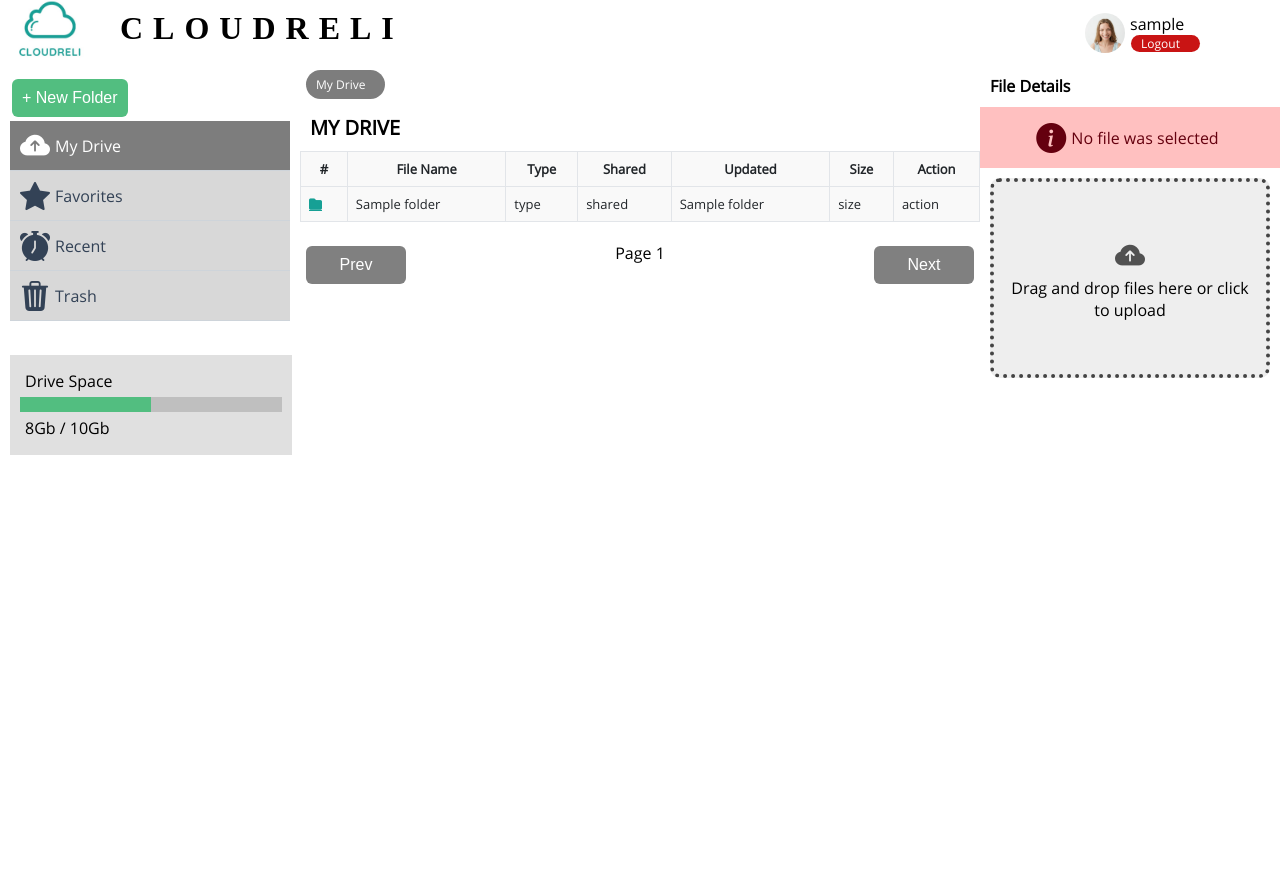
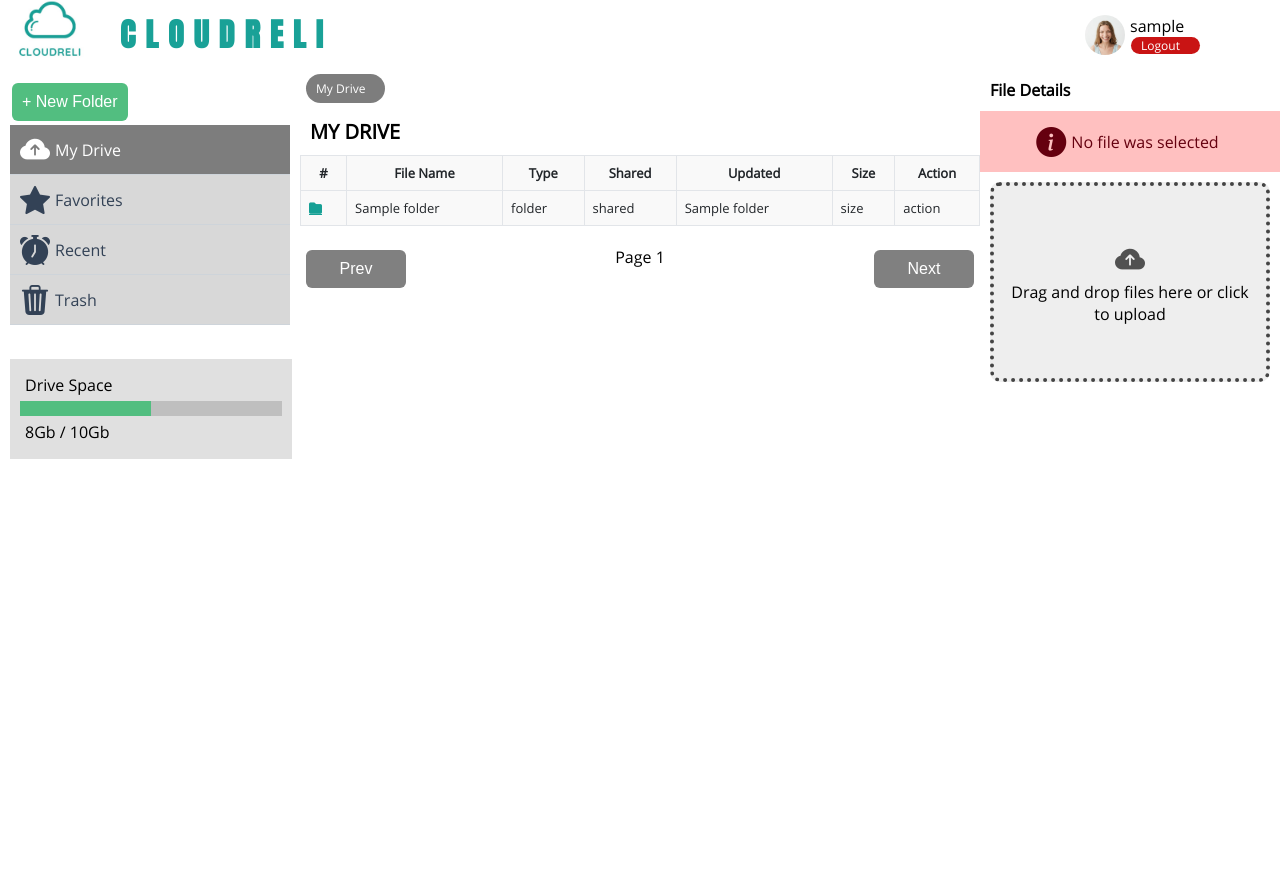
Before and after one commit to ErhanKlnz/Cloud-Rile-Python, a Flask app: page / in a window 1280 px wide. Before the commit the page ends 455 px from the top, so only its background shows below. Run offline with Flask 3, Linux system fonts and the light colour scheme; the visitor is signed in with stand-in values (Sample User, id 1); a database or web service that is not in the repository returns one stand-in record (values such as "Sample title"); some libraries are stand-ins or nearby versions.

Commit message:
small changes in html

```diff
--- a/static/assets/css/styles_main.css
+++ b/static/assets/css/styles_main.css
@@ -162,11 +162,11 @@ body{
 }
 
 .class_5{
-
+    font-family: 'Anton', sans-serif;
+    color: #19A197;
 	padding-left: 10px;
 	padding-right: 10px;
 	margin: 10px;
-	font-family: BungeeSpice;
 	letter-spacing: 10px;
 	display: flex;
 
--- a/templates/inside_page.html
+++ b/templates/inside_page.html
@@ -4,10 +4,13 @@
         <meta charset="utf-8">
         <title>CLOUDRILE</title>
 	<meta name="viewport" content="width=device-width, initial-scale=1">
-	<title>my drive main page</title>
+
 	<link rel="stylesheet" type="text/css" href="{{ url_for('static', filename='/assets/css/bootstrap-icons.css') }}">
 	<link rel="stylesheet" type="text/css" href="{{ url_for('static', filename='/assets/css/styles_main.css') }}">
-	<link rel="stylesheet" type="text/css"href="https://cdnjs.cloudflare.com/ajax/libs/font-awesome/6.4.2/css/all.min.css">
+	<link rel="stylesheet" type="text/css" href="https://cdnjs.cloudflare.com/ajax/libs/font-awesome/6.4.2/css/all.min.css">
+	<link rel="preconnect" href="https://fonts.googleapis.com">
+	<link rel="preconnect" href="https://fonts.gstatic.com" crossorigin>
+	<link href="https://fonts.googleapis.com/css2?family=Anton&display=swap" rel="stylesheet">
 </head>
 <body>
 
@@ -53,13 +56,13 @@
 		<div class="class_4" >
 			<h1 class="class_5"  >
 				CLOUDRELI
-
 			</h1>
 		</div>
 		<div class="class_7" >
 			<img src="static/assets/images/beautiful-sincere-happy-girl-smiling-laughing_176420-9693.jpg" class="class_8" >
 			<div class="class_9" >
-				 <span class="username">{{ username }}</span> <a class="class_52" href="{{ url_for('logout')}}" onclick="table.logout()"style="text-decoration: none; color: white;">Logout</a>
+				 <span class="username">{{ username }}</span> <a class="class_52" href="{{ url_for('logout')}}"
+																 onclick="table.logout()"style="text-decoration: none; color: white;">Logout</a>
 			</div>
 		</div>
 	</div>
@@ -165,7 +168,7 @@
 									{{ folder[1] }}
 								</td>
 								<td>
-									type
+									folder
 								</td>
 								<td>
 									shared
```
